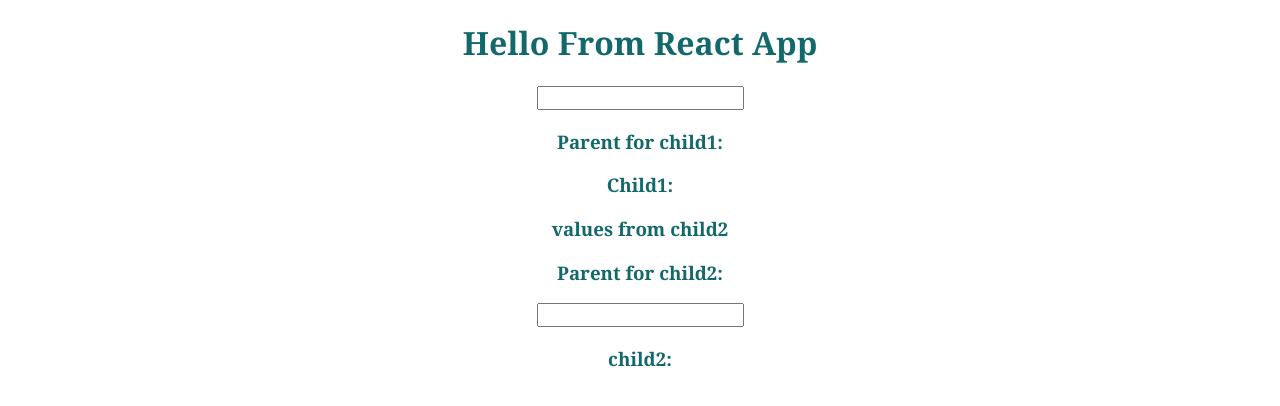
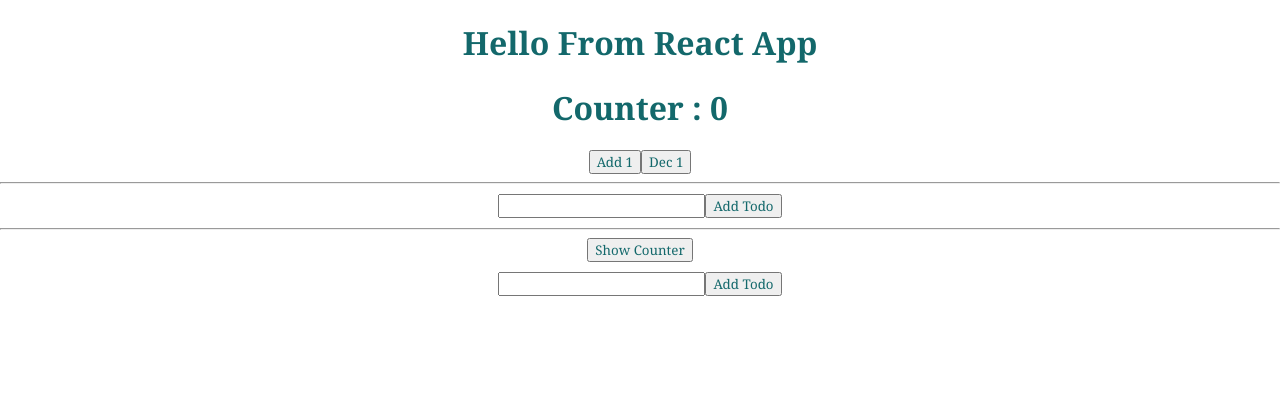
Before and after one commit to amareshcoding/React-revisit, a React (Create React App) app in the folder react-intro/: page / in a window 1280 px wide. Shown: the top 406 px of the page. Built offline with nearby package versions, Linux system fonts and the light colour scheme.

Commit message:
Todo app updated, New component Todoinput added

```diff
--- a/react-intro/src/App.js
+++ b/react-intro/src/App.js
@@ -34,16 +34,16 @@
         }
       </div> */}
 
-      {/* <Counter/>
+      <Counter/>
       <hr/>
       <Todo/>
       <hr/>
       <div>
         <button onClick={()=>setToggle(!toggle)}>{toggle? 'Show Todo' : 'Show Counter'}</button>
         {toggle ? <Counter/> : <Todo/>}
-      </div> */}
+      </div>
 
-      <Parent/>
+      {/* <Parent/> */}
     </div>
   );
 }
--- a/react-intro/src/components/todo/Todo.jsx
+++ b/react-intro/src/components/todo/Todo.jsx
@@ -1,12 +1,11 @@
 import React from 'react';
 import { useState } from 'react';
 import '../../style/Todo.css';
-import Todoitem from './Todoitem';
+import Todoinput from './Todoinput';
+import Todolist from './Todolist';
 
 const Todo = () => {
-  const [newtodo, setNewtodo] = useState('');
   const [todo, setTodo] = useState([]);
-  console.log('todo: ', todo);
 
   //   const addTodo = () => {
   //     todo.push({
@@ -29,37 +28,15 @@
     return (
       <div className="todo_container">
         {todo.map((e) => {
-          return <Todoitem key={e.id} todo={e} onDelete={deleteHandle} />;
+          return <Todolist key={e.id} todo={e} onDelete={deleteHandle} />;
         })}
       </div>
     );
   };
 
   return (
-    <div style={{margin:10}}>
-      <input
-        type="text"
-        onChange={(e) => setNewtodo(e.target.value)}
-        value={newtodo}
-      />
-      <button
-        onClick={() => {
-          // addTodo();
-          if (newtodo) {
-            setTodo([
-              ...todo,
-              {
-                id: Date.now(),
-                item: newtodo,
-                isDone: false,
-              },
-            ]);
-            setNewtodo('');
-          }
-        }}
-      >
-        Add Todo
-      </button>
+    <div style={{ margin: 10 }}>
+      <Todoinput todo={todo} setTodo={setTodo} />
       <Showtodo />
     </div>
   );
--- /dev/null
+++ b/react-intro/src/components/todo/Todoinput.jsx
@@ -0,0 +1,34 @@
+import React, { useState } from 'react';
+
+const Todoinput = ({ todo, setTodo }) => {
+  const [newtodo, setNewtodo] = useState('');
+  return (
+    <div>
+      <input
+        type="text"
+        onChange={(e) => setNewtodo(e.target.value)}
+        value={newtodo}
+      />
+      <button
+        onClick={() => {
+          // addTodo();
+          if (newtodo) {
+            setTodo([
+              ...todo,
+              {
+                id: Date.now(),
+                item: newtodo,
+                isDone: false,
+              },
+            ]);
+            setNewtodo('');
+          }
+        }}
+      >
+        Add Todo
+      </button>
+    </div>
+  );
+};
+
+export default Todoinput;
```
Also changed, not shown: react-intro/src/components/todo/Todolist.jsx (renamed from react-intro/src/components/todo/Todoitem.jsx, +6 -4 lines).
